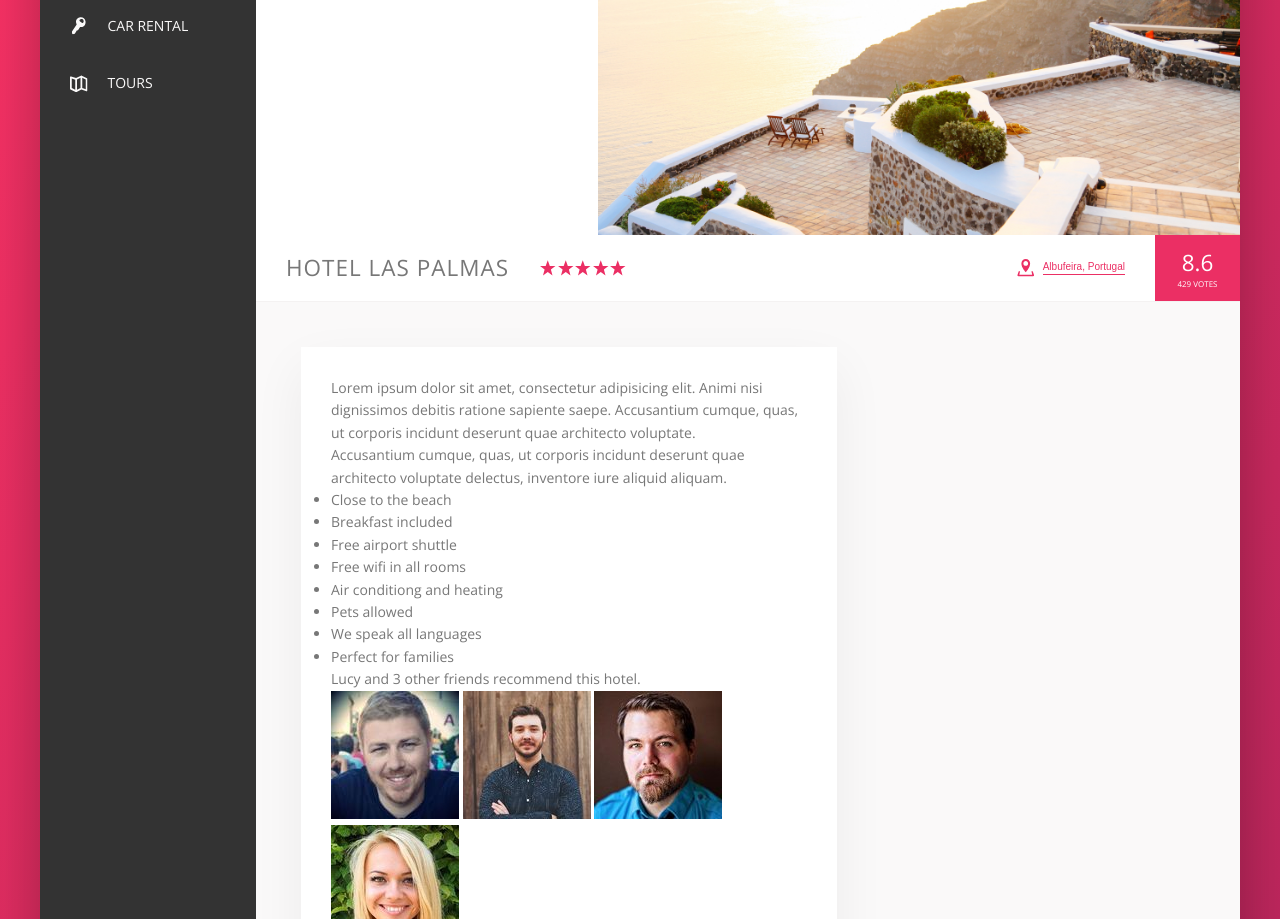
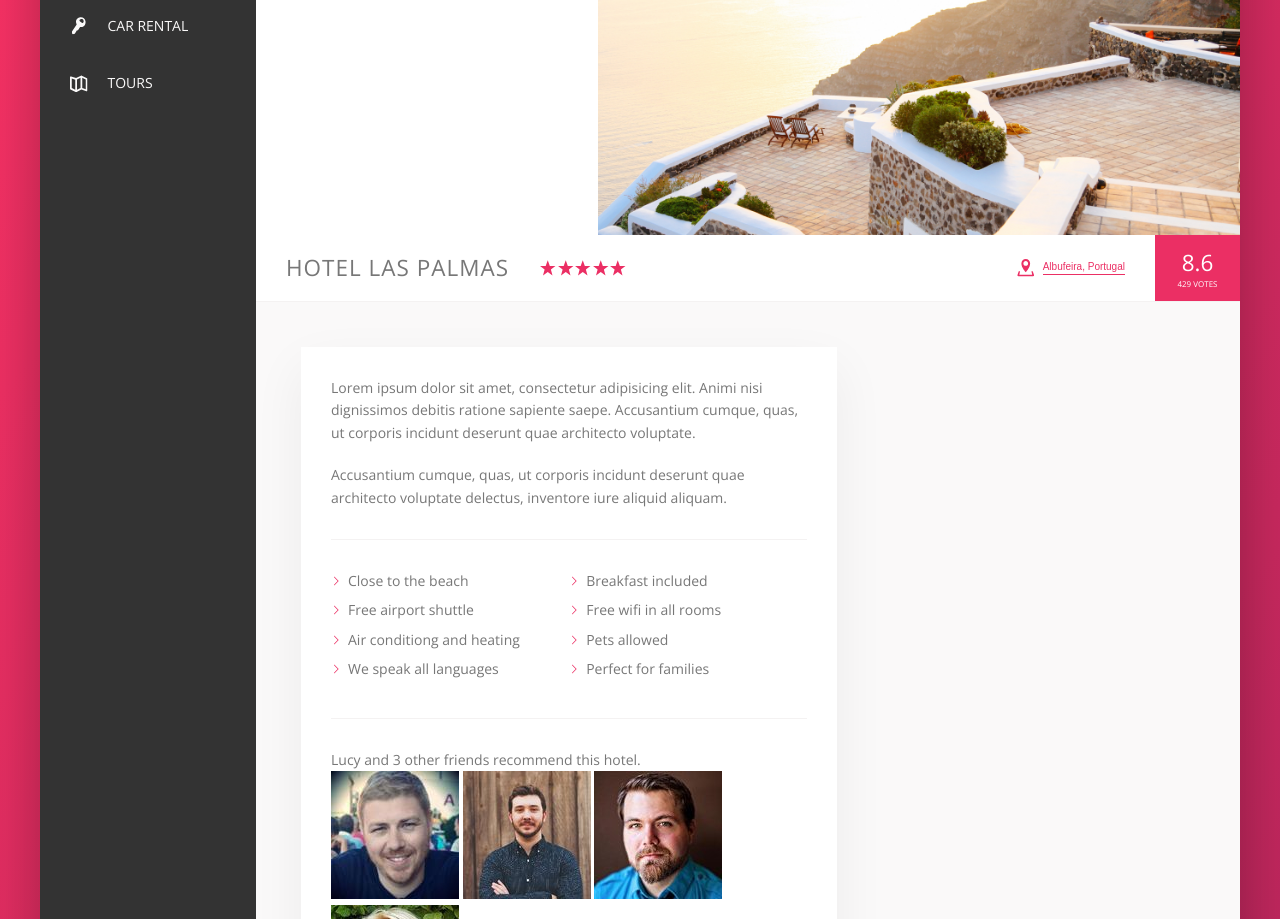
Before and after one commit to mhazak/Trillo, a website: page index.html in a window 1280 px wide. Shown: the part 300-1219 px from the top of the page. Drawn offline with nearby package versions, Linux system fonts and the light colour scheme.

Commit message:
styling li items as before element (icon from svg)

```diff
--- a/sass/_components.scss
+++ b/sass/_components.scss
@@ -135,3 +135,20 @@
 	50% { transform: scale(1.05); box-shadow: 0 1rem 4rem rgba(0, 0, 0, .25); }
 	100% { transform: scale(1); box-shadow: none; }
 }
+
+// paragraph in hotel detail
+.paragraph:not(:last-of-type) { margin-bottom: 2rem; }
+
+.list {
+	margin: 3rem 0; list-style: none; padding: 3rem 0; border-top: var(--line); border-bottom: var(--line); display: flex; flex-wrap: wrap;
+
+	&__item { flex: 0 0 50%; margin-bottom: .7rem; }
+
+	&__item::before {
+		content: ""; display: inline-block; height: 1rem; width: 1rem; margin-right: .7rem;
+		background-color: var(--color-primary); -webkit-mask-image: url(../img/chevron-thin-right.svg); -webkit-mask-size: cover;
+		mask-image: url(../img/chevron-thin-right.svg); mask-size: cover;
+		// for older browsers:
+		// background-image: url(../img/chevron-thin-right.svg); background-size: cover;
+	}
+}
```
Also changed, not shown: index.html (+1 -0 lines), css/style.css.
